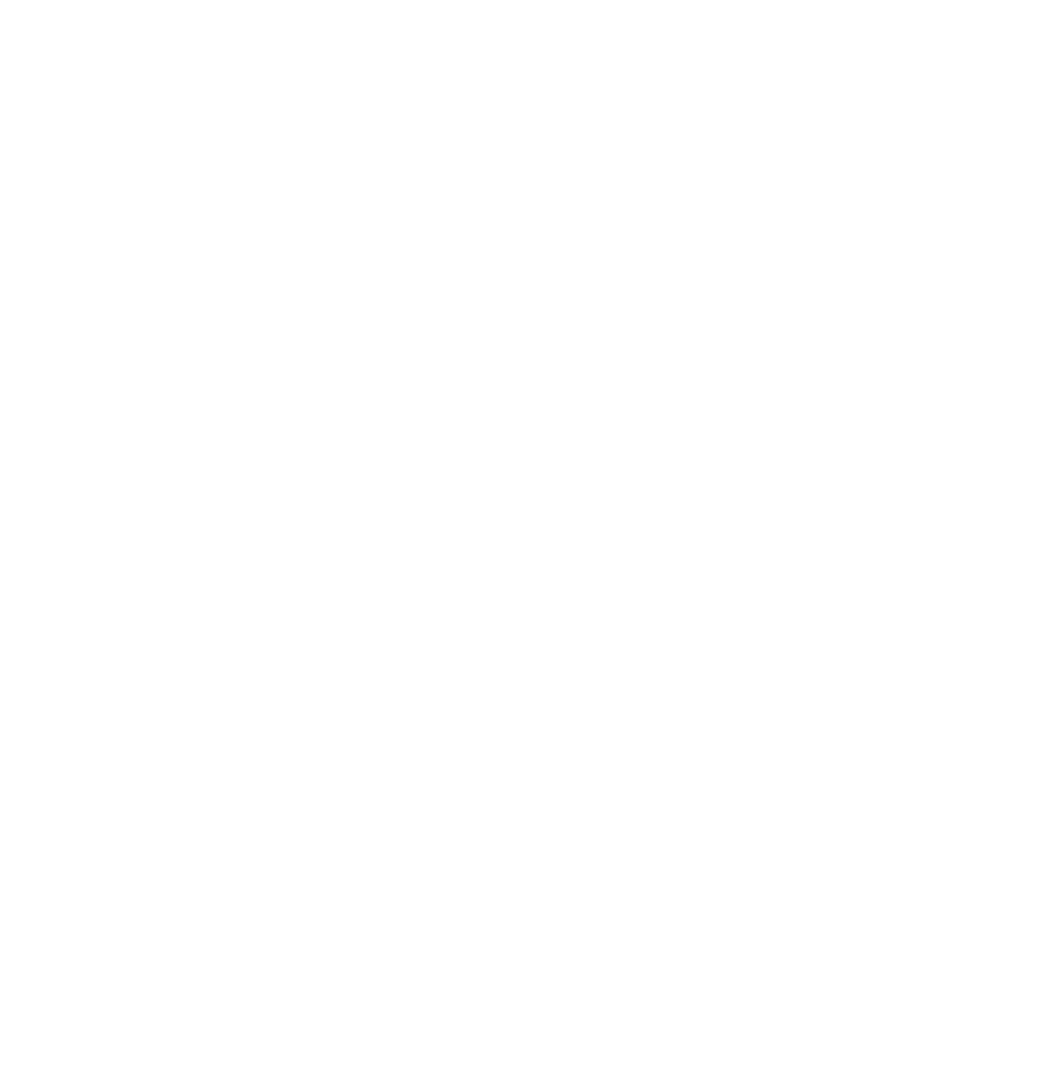
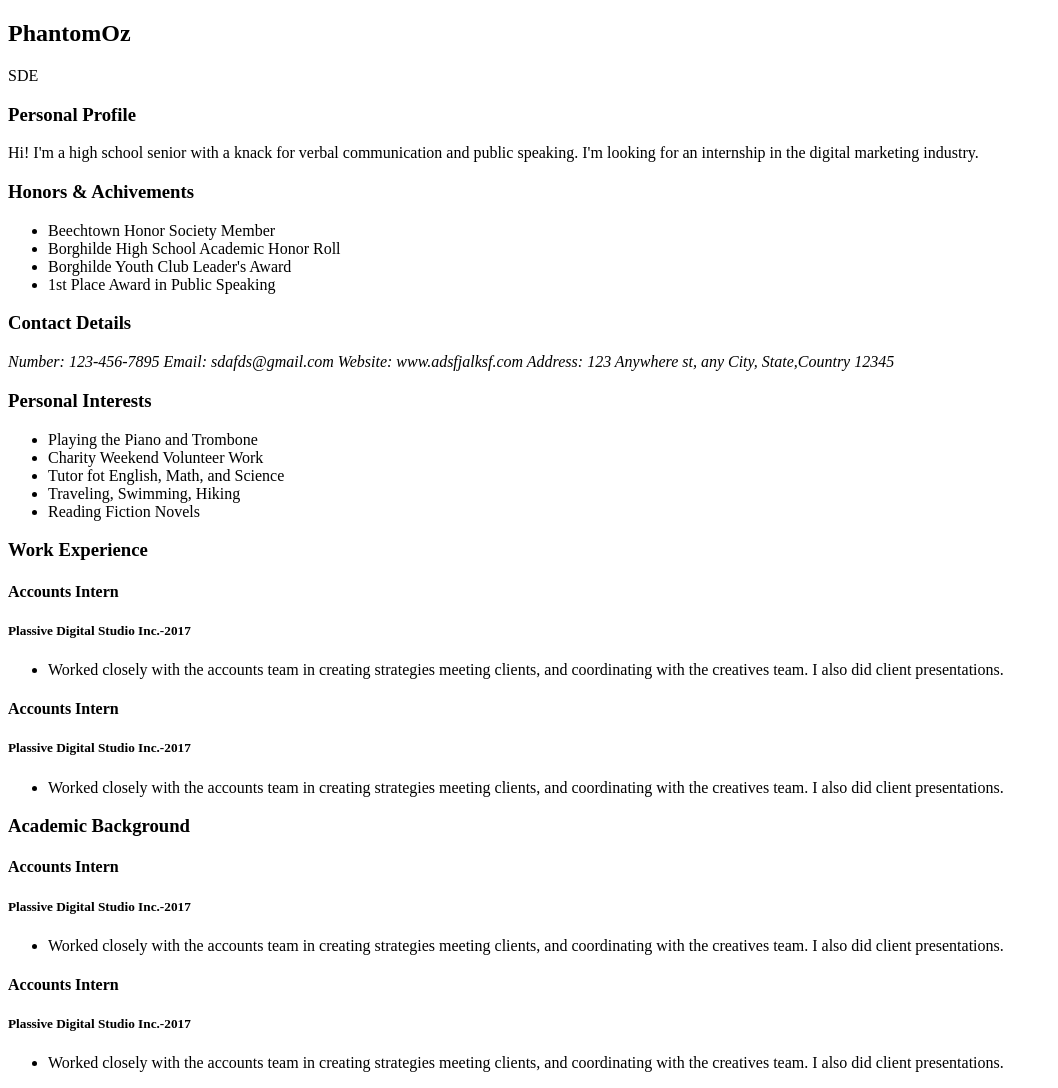
Before and after one commit to TrilochanSahoo/Problem_practice, a plain HTML site: page javascript/Devsnest Assignments/THA-03/index.html in a window 1280 px wide. Shown: the whole page, without its empty margins (0-1058 px from the left). Before the commit the page ends 800 px from the top, so only its background shows below. Drawn offline with Linux system fonts and the light colour scheme.

Commit message:
update content

```diff
--- a/javascript/Devsnest Assignments/THA-03/index.html
+++ b/javascript/Devsnest Assignments/THA-03/index.html
@@ -8,6 +8,83 @@
     <link rel="stylesheet" href="style.css">
 </head>
 <body>
+    <section>
+        <header>
+            <h2>PhantomOz</h2>
+            <p>SDE</p>
+        </header>
+        <main>
+            <article>
+                <div>
+                    <h3>Personal Profile</h3>
+                    <p>
+                        Hi! I'm a high school senior with a knack for verbal communication and public speaking. I'm looking for an internship in the digital marketing industry.
+                    </p>
+                </div>
+                <div>
+                    <h3>
+                        Honors & Achivements
+                    </h3>
+                    <ul>
+                        <li>Beechtown Honor Society Member</li>
+                        <li>Borghilde High School Academic Honor Roll</li>
+                        <li>Borghilde Youth Club Leader's Award</li>
+                        <li>1st Place Award in Public Speaking</li>
+                    </ul>
+                </div>
+                <div>
+                    <h3>Contact Details</h3>
+                    <address>
+                        Number: 123-456-7895
+                        Email: sdafds@gmail.com
+                        Website: www.adsfjalksf.com
+                        Address: 123 Anywhere st, any City,
+                        State,Country 12345
+                    </address>
+                </div>
+                <div>
+                    <h3>Personal Interests</h3>
+                    <ul>
+                        <li>Playing the Piano and Trombone</li>
+                        <li>Charity Weekend Volunteer Work</li>
+                        <li>Tutor fot English, Math, and Science</li>
+                        <li>Traveling, Swimming, Hiking
+                        </li>
+                        <li>Reading Fiction Novels</li>
+                    </ul>
+                </div>
+            </article>
+            <div class="vl"></div>
+            <article>
+                <div>
+                    <h3>Work Experience</h3>
+                    <h4>Accounts Intern</h4>
+                    <h5>Plassive Digital Studio Inc.-2017</h5>
+                    <ul>
+                        <li>Worked closely with the accounts team in creating strategies meeting clients, and coordinating with the creatives team. I also did client presentations.</li>
+                    </ul>
+                    <h4>Accounts Intern</h4>
+                    <h5>Plassive Digital Studio Inc.-2017</h5>
+                    <ul>
+                        <li>Worked closely with the accounts team in creating strategies meeting clients, and coordinating with the creatives team. I also did client presentations.</li>
+                    </ul>
+                </div>
 
+                <div>
+                    <h3>Academic Background</h3>
+                    <h4>Accounts Intern</h4>
+                    <h5>Plassive Digital Studio Inc.-2017</h5>
+                    <ul>
+                        <li>Worked closely with the accounts team in creating strategies meeting clients, and coordinating with the creatives team. I also did client presentations.</li>
+                    </ul>
+                    <h4>Accounts Intern</h4>
+                    <h5>Plassive Digital Studio Inc.-2017</h5>
+                    <ul>
+                        <li>Worked closely with the accounts team in creating strategies meeting clients, and coordinating with the creatives team. I also did client presentations.</li>
+                    </ul>
+                </div>
+            </article>
+        </main>
+    </section>
 </body>
 </html>
```
